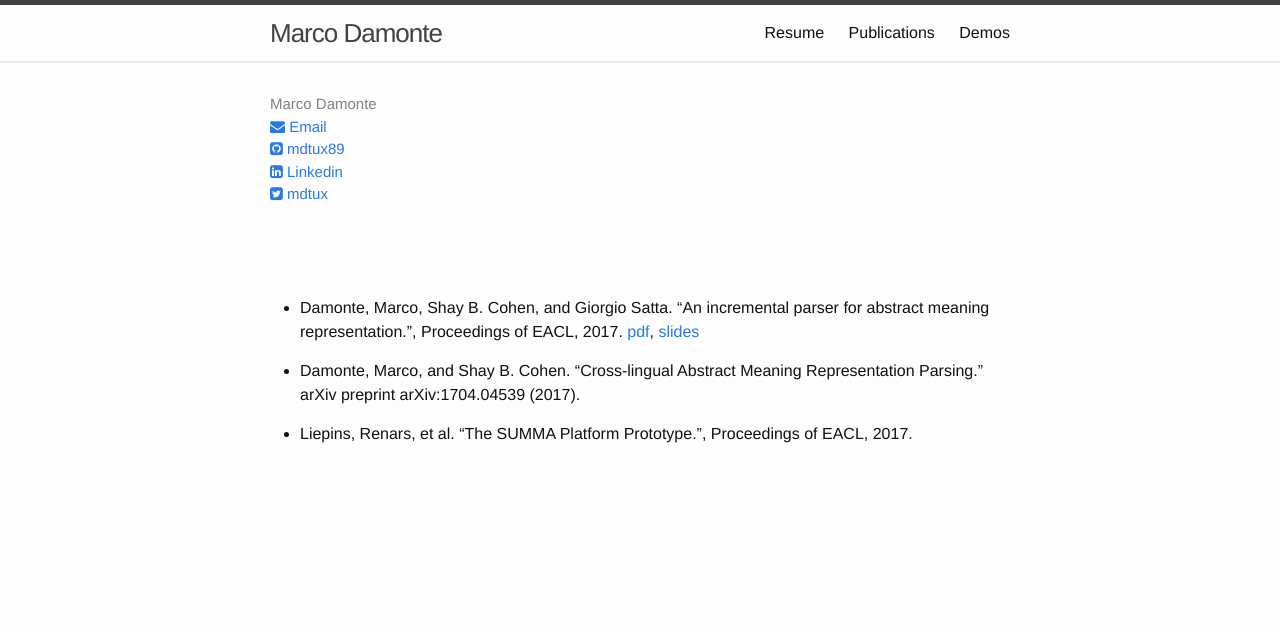
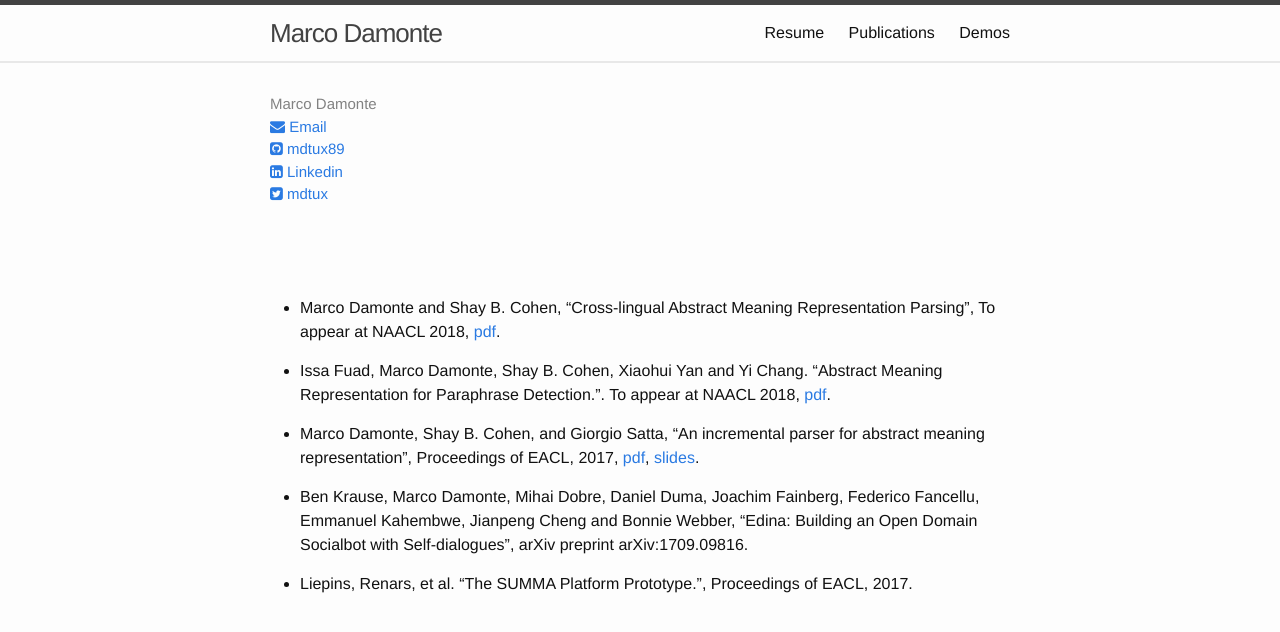
Before and after one commit to mdtux89/mdtux89.github.io, a Jekyll site: the page built from papers.md, in a window 1280 px wide. Shown: the top 632 px of the page. Built offline with Jekyll 4.4.1, drawn with Linux system fonts in a browser that asks for light colours; nearby versions of some CDN libraries.

Commit message:
update naacl 2018

```diff
--- a/papers.md
+++ b/papers.md
@@ -3,9 +3,13 @@ layout: default
 title: Publications
 ---
 
-- Damonte, Marco, Shay B. Cohen, and Giorgio Satta. "An incremental parser for abstract meaning representation.", Proceedings of EACL, 2017. [pdf]({{ site.url }}/assets/eacl2017.pdf), [slides](/assets/eacl2017_slides.pdf)
+- Marco Damonte and Shay B. Cohen, "Cross-lingual Abstract Meaning Representation Parsing", To appear at NAACL 2018, [pdf]({{ site.url }}/assets/naaclhlt2018-cross.pdf).
 
-- Damonte, Marco, and Shay B. Cohen. "Cross-lingual Abstract Meaning Representation Parsing." arXiv preprint arXiv:1704.04539 (2017).
+- Issa Fuad, Marco Damonte, Shay B. Cohen, Xiaohui Yan and Yi Chang. "Abstract Meaning Representation for Paraphrase Detection.". To appear at NAACL 2018, [pdf]({{ site.url }}/assets/naacl18paraphrase.pdf).
+
+- Marco Damonte, Shay B. Cohen, and Giorgio Satta, "An incremental parser for abstract meaning representation", Proceedings of EACL, 2017, [pdf]({{ site.url }}/assets/eacl2017.pdf), [slides](/assets/eacl2017_slides.pdf).
+
+- Ben Krause, Marco Damonte, Mihai Dobre, Daniel Duma, Joachim Fainberg, Federico Fancellu, Emmanuel Kahembwe, Jianpeng Cheng and Bonnie Webber, "Edina: Building an Open Domain Socialbot with Self-dialogues", arXiv preprint arXiv:1709.09816.
 
 - Liepins, Renars, et al. "The SUMMA Platform Prototype.", Proceedings of EACL, 2017.
 
```
Also changed, not shown: 3 other files.
